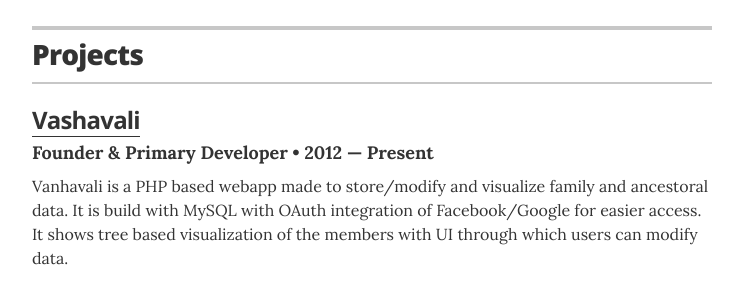
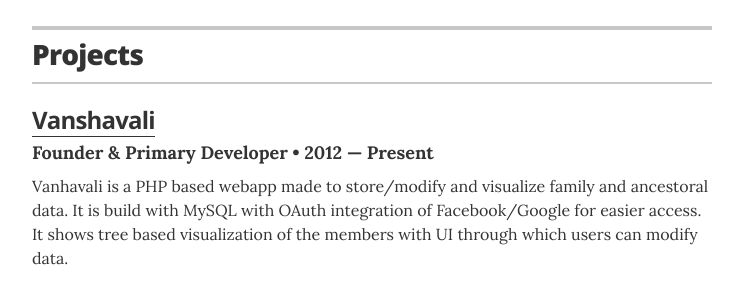
Before and after one commit to piyushparkash/piyushparkash.github.io, a Jekyll site: the page built from index.html, in a window 1280 px wide and 900 px high, scrolled down 1139 px. Shown: the part 157-457 px from the top of the window, without its empty margins (268-1011 px from the left). Built offline with Jekyll 4.4.1, drawn with Linux system fonts in a browser that asks for light colours.

Commit message:
Update projects.yml

```diff
--- a/_data/projects.yml
+++ b/_data/projects.yml
@@ -2,7 +2,7 @@
 # uncomment the urls if you wish to display them, and add your own URL
 
 # jazznotes.io
-- project: Vashavali
+- project: Vanshavali
   role: Founder & Primary Developer
   duration: 2012 &mdash; Present
   url: "https://ratupar.in/community/"
```
